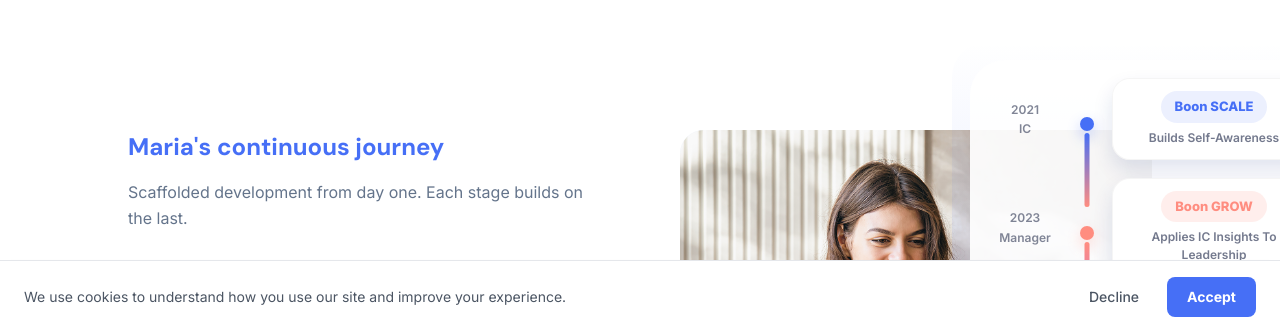
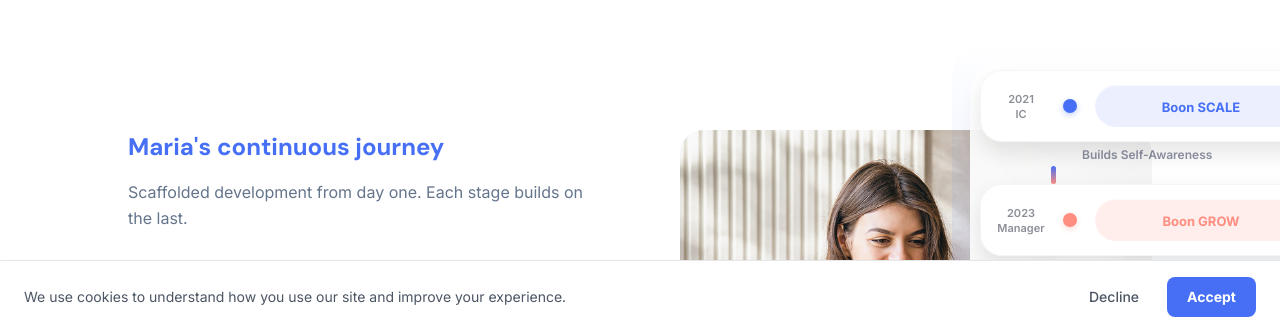
Before and after one commit to ayafdez/Boon_New-Website-V2, a Next.js app in the folder next-site/: page / in a window 1280 px wide. Both pictures are taken after a click on the button "WITH BOON". Shown: the part 2847-3177 px from the top of the page. Built offline with nearby package versions, Linux system fonts and the light colour scheme; no server answers; a web font is replaced by a local one.

Commit message:
Update BoonDifferenceVisual.tsx

```diff
--- a/next-site/components/home/BoonDifferenceVisual.tsx
+++ b/next-site/components/home/BoonDifferenceVisual.tsx
@@ -145,7 +145,7 @@ export function BoonDifferenceVisual() {
                           transform: isHovered ? 'scale(1.03) translateX(-4px)' : 'scale(1)',
                           transition: 'all 0.2s ease',
                         }}>
-                          <div className="flex flex-col items-end" style={{ width: 48, color: '#8C8F97', fontSize: 11, lineHeight: 1.1, fontWeight: 600 }}>
+                          <div className="flex flex-col items-center" style={{ width: 48, color: '#8C8F97', fontSize: 11, lineHeight: 1.1, fontWeight: 600 }}>
                             <span>{item.year}</span><span style={{ marginTop: 3 }}>{item.role}</span>
                           </div>
                           <div style={{ position: 'relative', width: 18, display: 'flex', justifyContent: 'center' }}>
@@ -160,7 +160,7 @@ export function BoonDifferenceVisual() {
                             <div style={{
                               borderRadius: 999, padding: '9px 14px',
                               background: isLilac ? 'rgba(239,217,255,0.65)' : '#EEF0F3',
-                              boxShadow: 'inset 0 1px 0 rgba(255,255,255,0.65)', textAlign: 'left',
+                              boxShadow: 'inset 0 1px 0 rgba(255,255,255,0.65)', textAlign: 'center',
                             }}>
                               <span style={{ fontSize: 13, fontWeight: 700, color: isLilac ? '#B06AF2' : '#8A8F98', whiteSpace: 'nowrap' }}>
                                 {item.event}
@@ -183,7 +183,7 @@ export function BoonDifferenceVisual() {
               </div>
             </div>
           ) : (
-            /* WITH BOON — original Figma layout, updated brand colors */
+            /* WITH BOON — gradient shell, white inner, SAME card structure as WITHOUT BOON */
             <div
               className="absolute"
               style={{
@@ -192,72 +192,84 @@ export function BoonDifferenceVisual() {
                 padding: 18, zIndex: 10, overflow: 'hidden',
               }}
             >
-              <div style={{ background: 'rgba(255,255,255,0.92)', borderRadius: 35, padding: 18 }}>
-                <div style={{ display: 'flex', flexDirection: 'column', gap: 18 }}>
+              <div style={{ background: 'rgba(255,255,255,0.92)', borderRadius: 35, padding: 10 }}>
+                <div className="flex flex-col" style={{ gap: 0 }}>
                   {c.timeline.map((item: any, i: number) => {
                     const isLast = i === c.timeline.length - 1;
                     const isHovered = hoveredCard === i;
                     const isDimmed = hoveredCard !== null && !isHovered;
-                    const dotColor = item.tone === 'blue' ? '#466FF6' : item.tone === 'red' ? '#FF8D80' : '#D077D2';
-                    const badgeBg = item.tone === 'blue' ? 'rgba(70,111,246,0.10)' : item.tone === 'red' ? 'rgba(255,141,128,0.15)' : 'rgba(208,119,210,0.12)';
                     const connectorGradient = i === 0
                       ? 'linear-gradient(180deg, #466FF6 0%, #FF8D80 100%)'
                       : 'linear-gradient(180deg, #FF8D80 0%, #D077D2 100%)';
+                    const badgeBg = item.tone === 'blue'
+                      ? 'rgba(70,111,246,0.10)' : item.tone === 'red'
+                      ? 'rgba(255,141,128,0.15)' : 'rgba(208,119,210,0.12)';
+                    const dotColor = item.tone === 'blue' ? '#466FF6' : item.tone === 'red' ? '#FF8D80' : '#D077D2';
+                    const textColor = item.tone === 'blue' ? '#466FF6' : item.tone === 'red' ? '#FF8D80' : '#D077D2';
                     return (
-                      <div key={i} style={{ display: 'flex', alignItems: 'center', gap: 14, position: 'relative', cursor: 'pointer' }}
+                      <div key={i} style={{ display: 'flex', flexDirection: 'column' }}>
+                        {/* Card — identical structure to WITHOUT BOON */}
+                        <div
                           onMouseEnter={() => setHoveredCard(i)}
                           onMouseLeave={() => setHoveredCard(null)}
+                          style={{ cursor: 'pointer' }}
                         >
-                        {/* Label */}
-                        <div style={{ width: 74, display: 'flex', flexDirection: 'column', alignItems: 'center', color: 'rgba(85,92,115,0.75)', fontSize: 12, fontWeight: 600, lineHeight: 1.1 }}>
-                          <span>{item.year}</span>
-                          <span style={{ marginTop: 6 }}>{item.role}</span>
-                        </div>
-
-                        {/* Dot + connector */}
-                        <div style={{ position: 'relative', width: 22, display: 'flex', justifyContent: 'center', alignItems: 'flex-start', flexShrink: 0 }}>
-                          <div style={{
-                            width: 14, height: 14, borderRadius: 999,
-                            background: dotColor,
-                            boxShadow: `0 6px 14px ${dotColor}55`,
-                            marginTop: 10, position: 'relative', zIndex: 1,
-                            transform: isHovered ? 'scale(1.35)' : 'scale(1)',
-                            transition: 'transform 0.2s ease',
-                          }} />
-                          {!isLast && (
-                            <div style={{
-                              position: 'absolute', top: 26, left: '50%',
-                              transform: 'translateX(-50%)',
-                              width: 5, height: 74, borderRadius: 999,
-                              background: connectorGradient,
-                            }} />
-                          )}
-                        </div>
-
-                        {/* Card */}
-                        <div style={{
-                          flex: 1,
-                          background: 'rgba(255,255,255,0.95)',
-                          borderRadius: 18, padding: '12px 14px',
-                          boxShadow: isHovered ? `0 16px 30px ${dotColor}25` : '0 10px 20px rgba(20,40,120,0.12)',
-                          border: isHovered ? `1px solid ${dotColor}44` : '1px solid rgba(0,0,0,0.04)',
+                          <div className="flex items-center gap-4" style={{
+                            background: isHovered ? 'rgba(255,255,255,1)' : 'rgba(255,255,255,0.95)',
+                            borderRadius: 22, padding: '14px 16px',
+                            boxShadow: isHovered ? `0 16px 36px ${dotColor}30` : '0 10px 22px rgba(10,10,10,0.10)',
+                            border: isHovered ? `1px solid ${dotColor}55` : '1px solid rgba(0,0,0,0.04)',
                             opacity: isDimmed ? 0.45 : 1,
                             transform: isHovered ? 'scale(1.03) translateX(-4px)' : 'scale(1)',
                             transition: 'all 0.2s ease',
                           }}>
-                          <div style={{ display: 'flex', justifyContent: 'center', marginBottom: 6 }}>
-                            <span style={{
-                              fontSize: 13, fontWeight: 800, padding: '6px 14px',
-                              borderRadius: 999, background: badgeBg, color: dotColor,
-                              whiteSpace: 'nowrap',
+                            {/* Label */}
+                            <div className="flex flex-col items-center" style={{ width: 48, color: '#8C8F97', fontSize: 11, lineHeight: 1.1, fontWeight: 600 }}>
+                              <span>{item.year}</span><span style={{ marginTop: 3 }}>{item.role}</span>
+                            </div>
+                            {/* Dot */}
+                            <div style={{ position: 'relative', width: 18, display: 'flex', justifyContent: 'center' }}>
+                              <div style={{
+                                width: 14, height: 14, borderRadius: 999,
+                                background: dotColor,
+                                boxShadow: isHovered ? `0 0 0 4px ${dotColor}30` : `0 2px 6px ${dotColor}55`,
+                                flexShrink: 0, transition: 'all 0.2s ease',
+                                transform: isHovered ? 'scale(1.2)' : 'scale(1)',
+                              }} />
+                            </div>
+                            {/* Full-width pill */}
+                            <div style={{ flex: 1 }}>
+                              <div style={{
+                                borderRadius: 999, padding: '9px 14px',
+                                background: badgeBg,
+                                boxShadow: 'inset 0 1px 0 rgba(255,255,255,0.65)', textAlign: 'center',
                               }}>
+                                <span style={{ fontSize: 13, fontWeight: 700, color: textColor, whiteSpace: 'nowrap' }}>
                                   {item.event}
                                 </span>
                               </div>
-                          <div style={{ textAlign: 'center', fontSize: 12, fontWeight: 600, color: 'rgba(80,88,112,0.80)' }}>
+                            </div>
+                          </div>
+                        </div>
+                        {/* Description */}
+                        {item.description && (
+                          <div style={{
+                            fontSize: 12, fontWeight: 600, color: 'rgba(80,88,112,0.65)',
+                            paddingLeft: 48 + 16 + 18 + 16 + 4,
+                            paddingTop: 5, paddingBottom: 2, lineHeight: 1.4,
+                          }}>
                             {item.description}
                           </div>
-                        </div>
+                        )}
+                        {/* Gradient connector */}
+                        {!isLast && (
+                          <div style={{
+                            marginLeft: 48 + 16 + 9 - 2,
+                            width: 5, height: 18, borderRadius: 999,
+                            background: connectorGradient,
+                            flexShrink: 0,
+                          }} />
+                        )}
                       </div>
                     );
                   })}
```
Lines whose indentation alone changed are shown as unchanged.
